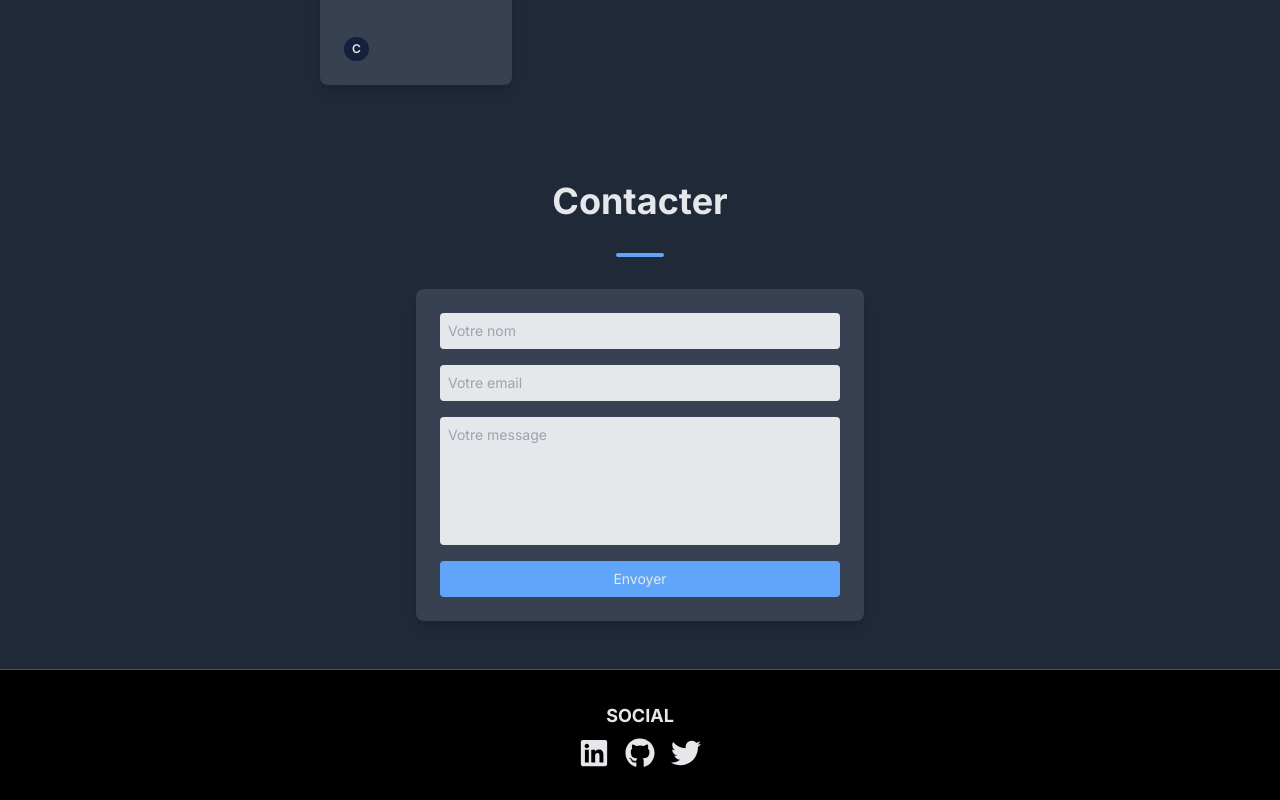
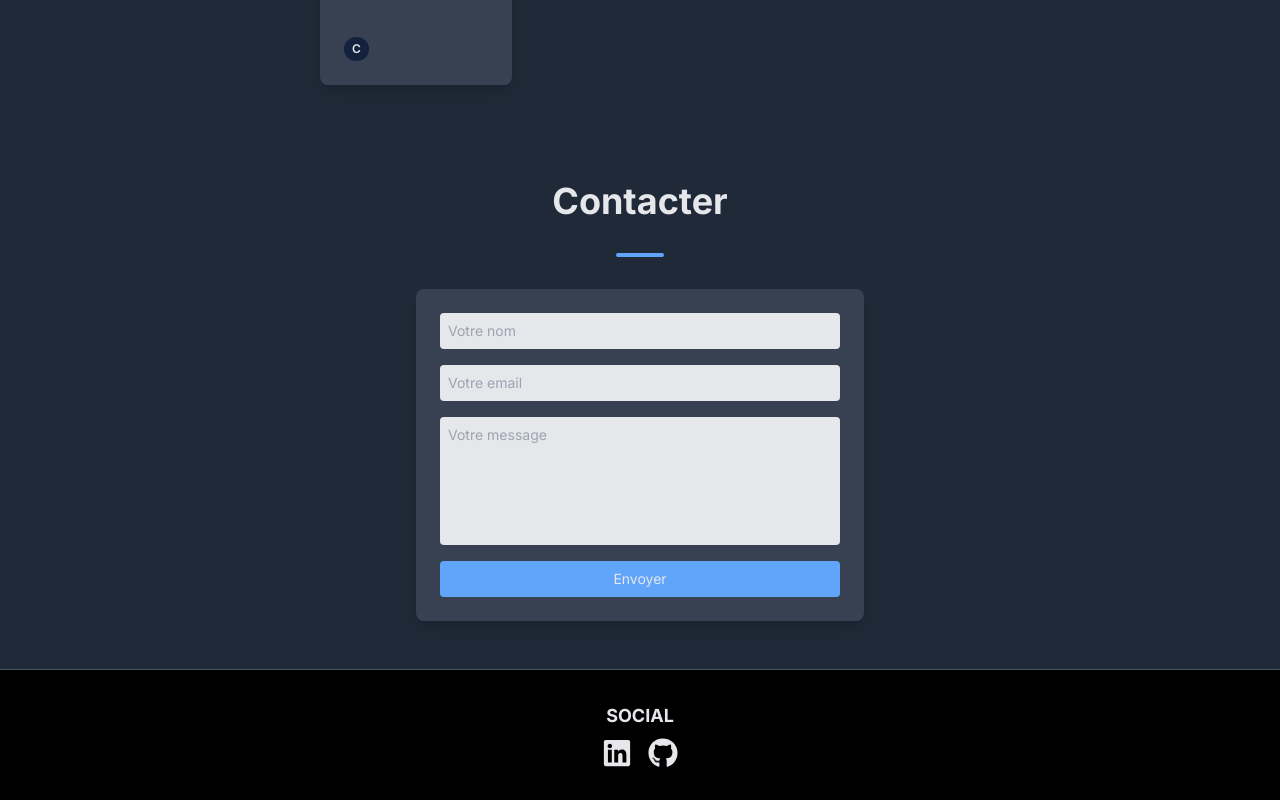
Before and after one commit to Ulrich-stack/Portfolio, a Next.js app: page / in a window 1280 px wide. Shown: the part 5852-6652 px from the top of the page. Built offline with nearby package versions, Linux system fonts and the light colour scheme.

Commit message:
CV Updated

```diff
--- a/app/components/about.tsx
+++ b/app/components/about.tsx
@@ -128,7 +128,7 @@ export default function About() {
             </span>
           </div>
           <a
-            href="/COCOSSOU Ulrich CV 2.pdf"
+            href="/COCOSSOU Ulrich CV 3.pdf"
             download="COCOSSOU_Ulrich_CV.pdf"
             className="bg-secondary p-4 rounded-lg shadow-lg flex flex-col items-center space-y-2 cursor-pointer hover:bg-primary transition-all duration-200 ease-in-out"
           >
--- a/app/components/footer.tsx
+++ b/app/components/footer.tsx
@@ -14,9 +14,9 @@ export default function Footer() {
             <a href="https://github.com/Ulrich-stack" target="_blank" rel="noopener noreferrer" className="hover:text-accentPink transition-colors">
               <FaGithub size={30} />
             </a>
-            <a href="https://twitter.com/" target="_blank" rel="noopener noreferrer" className="hover:text-accentPink transition-colors">
+            {/* <a href="https://twitter.com/" target="_blank" rel="noopener noreferrer" className="hover:text-accentPink transition-colors">
               <FaTwitter size={30} />
-            </a>
+            </a> */}
           </div>
         </div>
       </div>
```
Also changed, not shown: 2 other files (tests, documents, lock files or other folders).
